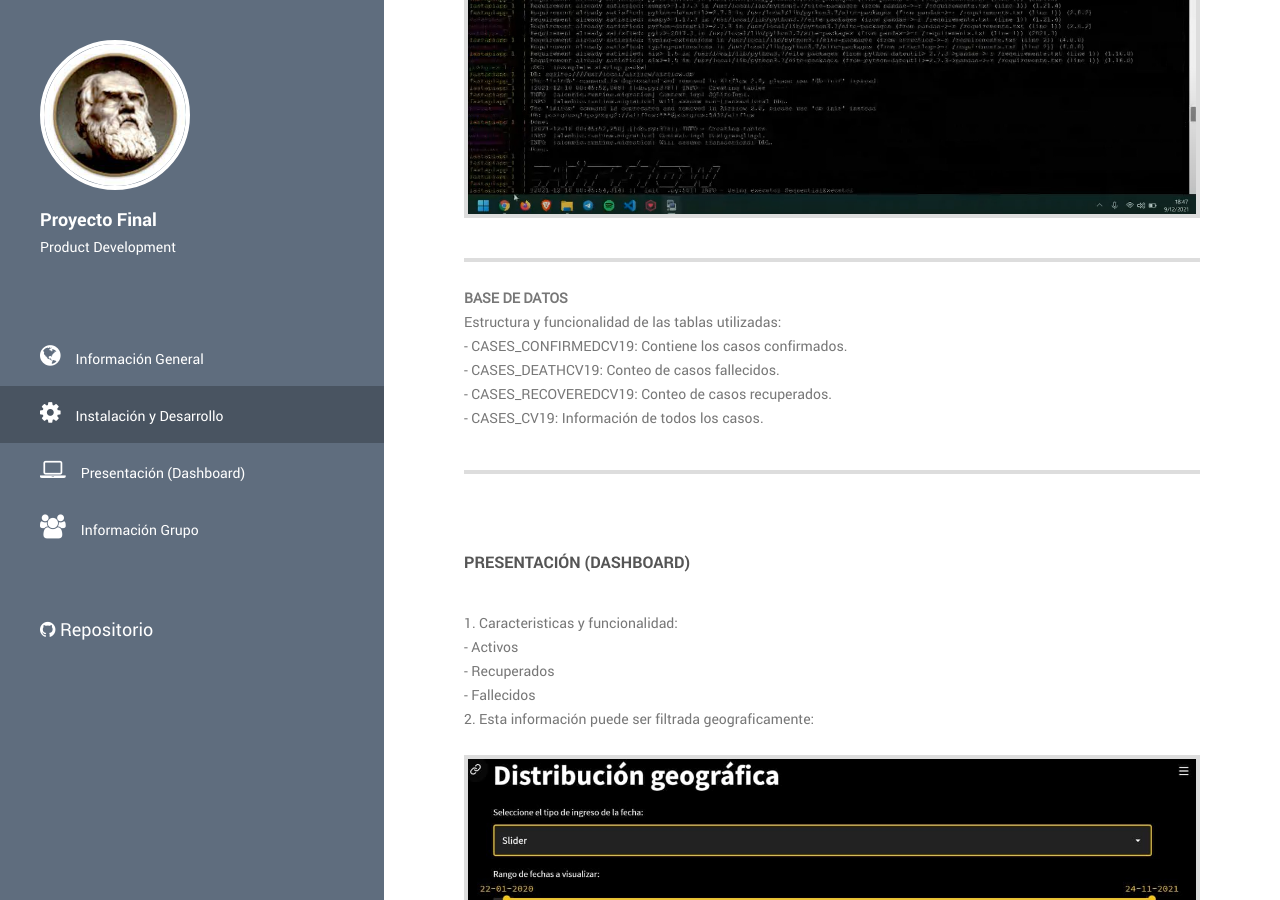
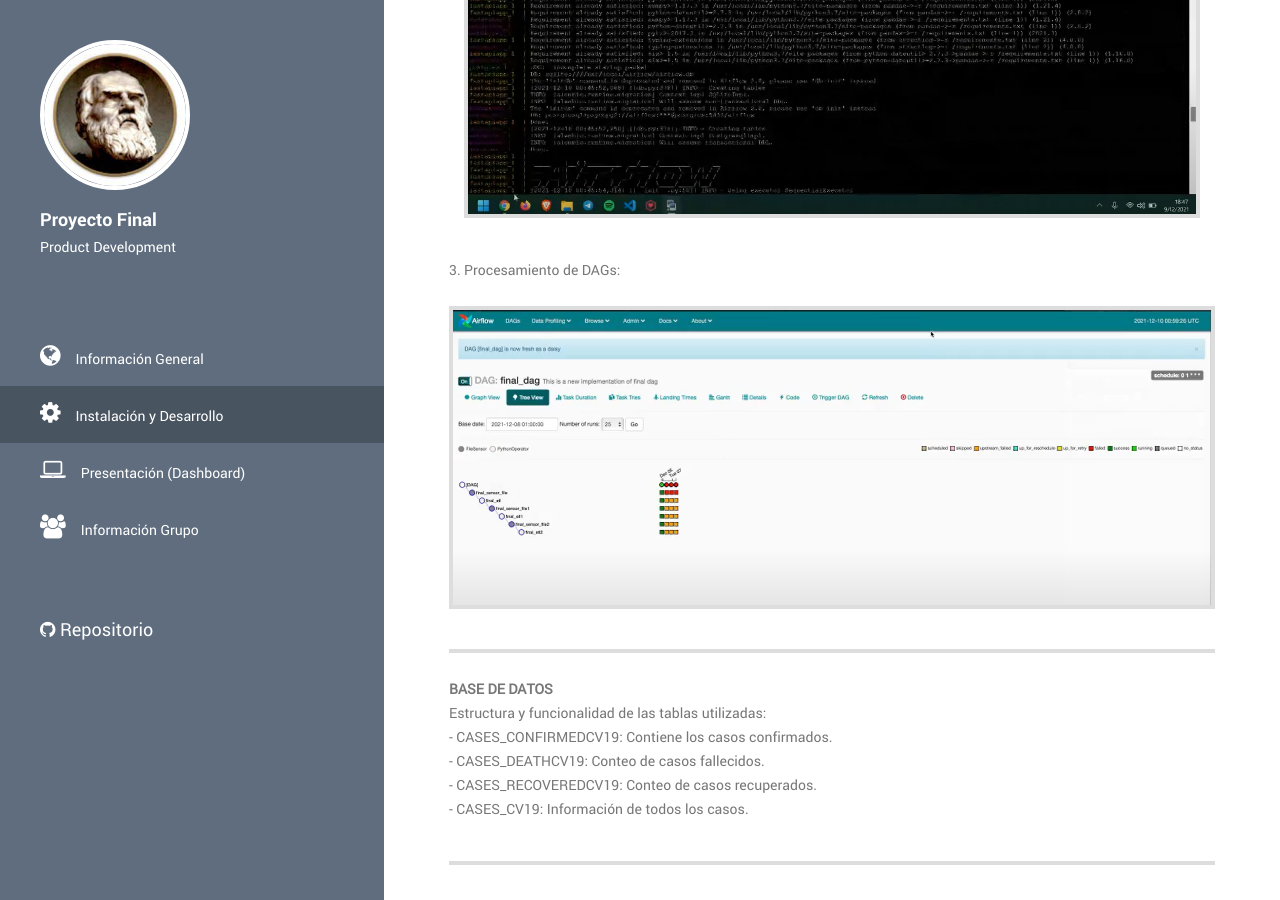
Before and after one commit to sergiopalmat/Product-Development, a Jekyll site: the page index.html, which Jekyll copies as it is, in a window 1280 px wide and 900 px high, scrolled down 1461 px. Built offline with Jekyll 4.4.1, drawn with Linux system fonts in a browser that asks for light colours; some of the changed text lies outside the part shown.

Commit message:
Update index.html

```diff
--- a/index.html
+++ b/index.html
@@ -120,6 +120,12 @@
                             <div class="about-image">
                                 <img src="img/8.png" alt="instalacion">
                             </div>
+                            </div>
+				<p>3. Procesamiento de DAGs:</p>
+				<br>
+                            <div class="about-image">
+                                <img src="img/DAGs.png" alt="DAGs">
+                            </div>
                             <hr>
 							<br>
 							<p><strong>BASE DE DATOS</strong></p>
@@ -155,12 +161,6 @@
 							<br>
                             <div class="about-image">
                                 <img src="img/2.jpg" alt="instalacion">
-                            </div>
-				<p>3. Procesamiento de DAGs:</p>
-				<br>
-                            <div class="about-image">
-                                <img src="img/DAGs.png" alt="DAGs">
-                            </div>
                         </div>
                     </div>
                     <div class="row projects-holder">
```
